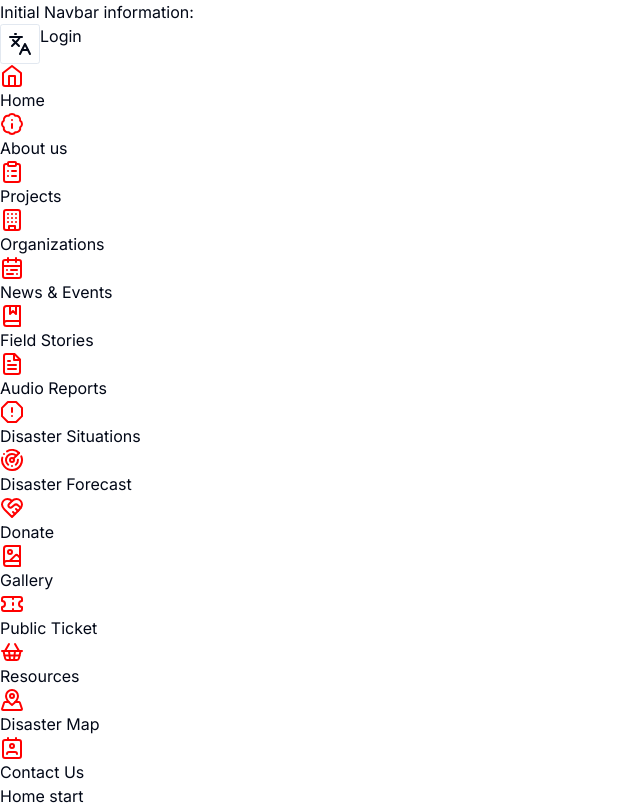
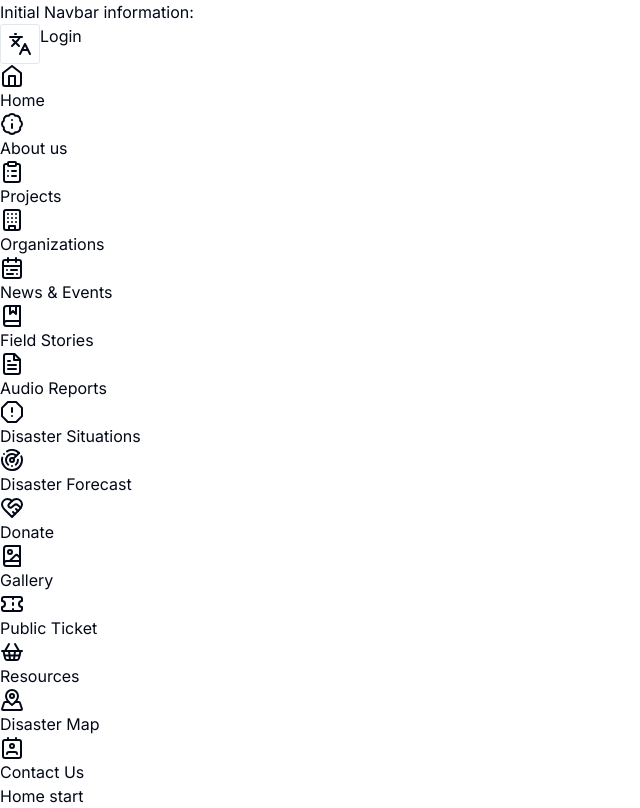
Before and after one commit to Sharif-Minhaz/Localized-Disaster-Preparedness-and-Assistance-Network, a Next.js app: page / in a window 1280 px wide. Shown: the whole page, without its empty margins (0-640 px from the left). Built offline with nearby package versions, Linux system fonts and the light colour scheme; no server answers.

Commit message:
fix: deploy error for not found file

```diff
--- a/app/(auth)/layout.tsx
+++ b/app/(auth)/layout.tsx
@@ -2,7 +2,6 @@ import { ClerkProvider } from "@clerk/nextjs";
 import type { Metadata } from "next";
 import { Inter } from "next/font/google";
 import "../globals.css";
-import { defaultLocale } from "@/middleware";
 
 const inter = Inter({ subsets: ["latin"] });
 
@@ -12,16 +11,10 @@ export const metadata: Metadata = {
 		"A localized web-based platform that serves as a disaster preparedness and assistance network. This platform will connect communities, local authorities, and volunteers, facilitating the sharing of critical information, resources, and assistance during emergencies.",
 };
 
-export default function RootLayout({
-	children,
-	params,
-}: {
-	children: React.ReactNode;
-	params: { lang: string };
-}) {
+export default function RootLayout({ children }: { children: React.ReactNode }) {
 	return (
 		<ClerkProvider>
-			<html lang={params.lang ?? defaultLocale}>
+			<html lang="en">
 				<body className={inter.className}>{children}</body>
 			</html>
 		</ClerkProvider>
--- a/components/shared/Sidebar.tsx
+++ b/components/shared/Sidebar.tsx
@@ -20,7 +20,7 @@ export default function Sidebar() {
 						<li key={menu.title}>
 							<a href={menu.url}>
 								<div>
-									<Icon color="red" />
+									<Icon />
 									{/* @ts-ignore */}
 									<span>{selectedLangEntry[menu.title]}</span>
 								</div>
--- a/package.json
+++ b/package.json
@@ -16,18 +16,15 @@
     "clsx": "^2.0.0",
     "lucide-react": "^0.292.0",
     "mongoose": "^8.0.0",
-    "negotiator": "^0.6.3",
     "next": "^14.0.2",
     "react": "^18",
     "react-dom": "^18",
-    "react-intl": "^6.5.5",
     "svix": "^1.13.0",
     "tailwind-merge": "^2.0.0",
     "tailwindcss-animate": "^1.0.7",
     "uploadthing": "^5.7.4"
   },
   "devDependencies": {
-    "@types/negotiator": "^0.6.3",
     "@types/node": "^20",
     "@types/react": "^18",
     "@types/react-dom": "^18",
```
Also changed, not shown: 1 other file (tests, documents, lock files or other folders).
